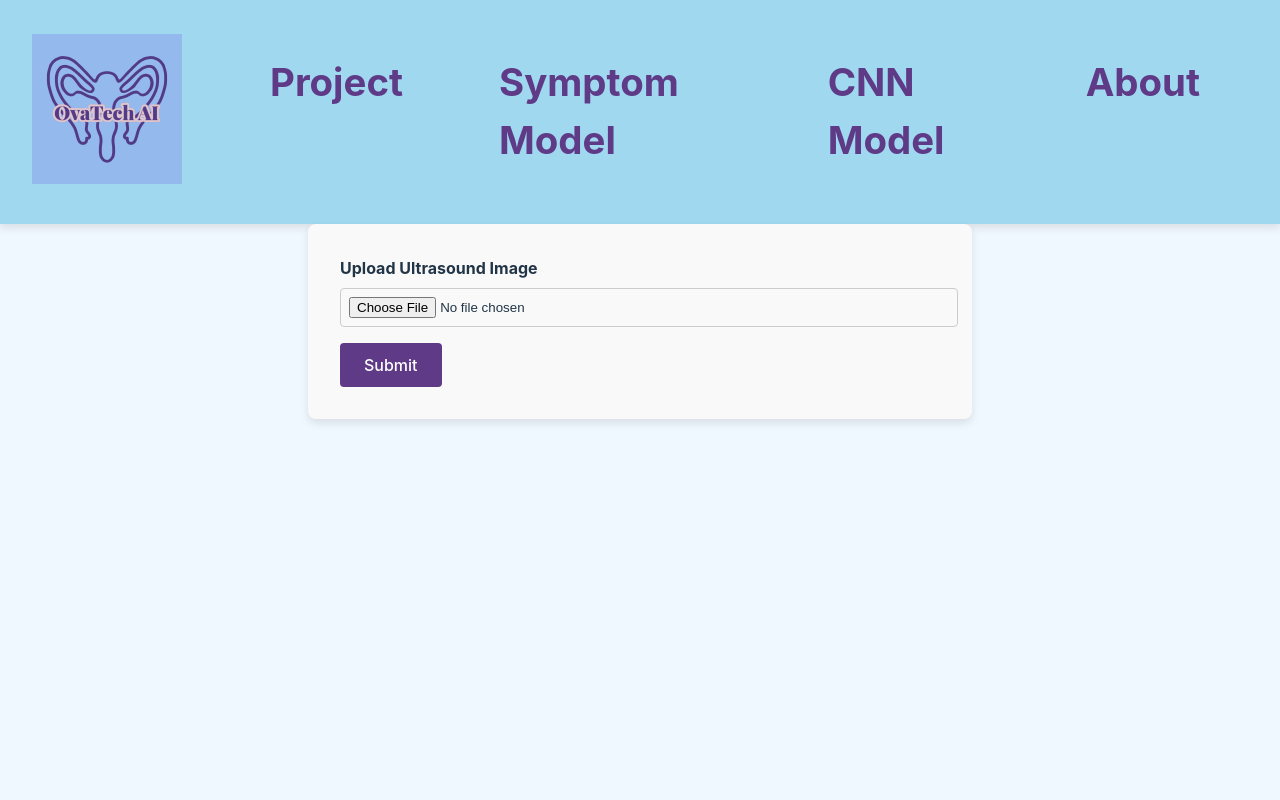
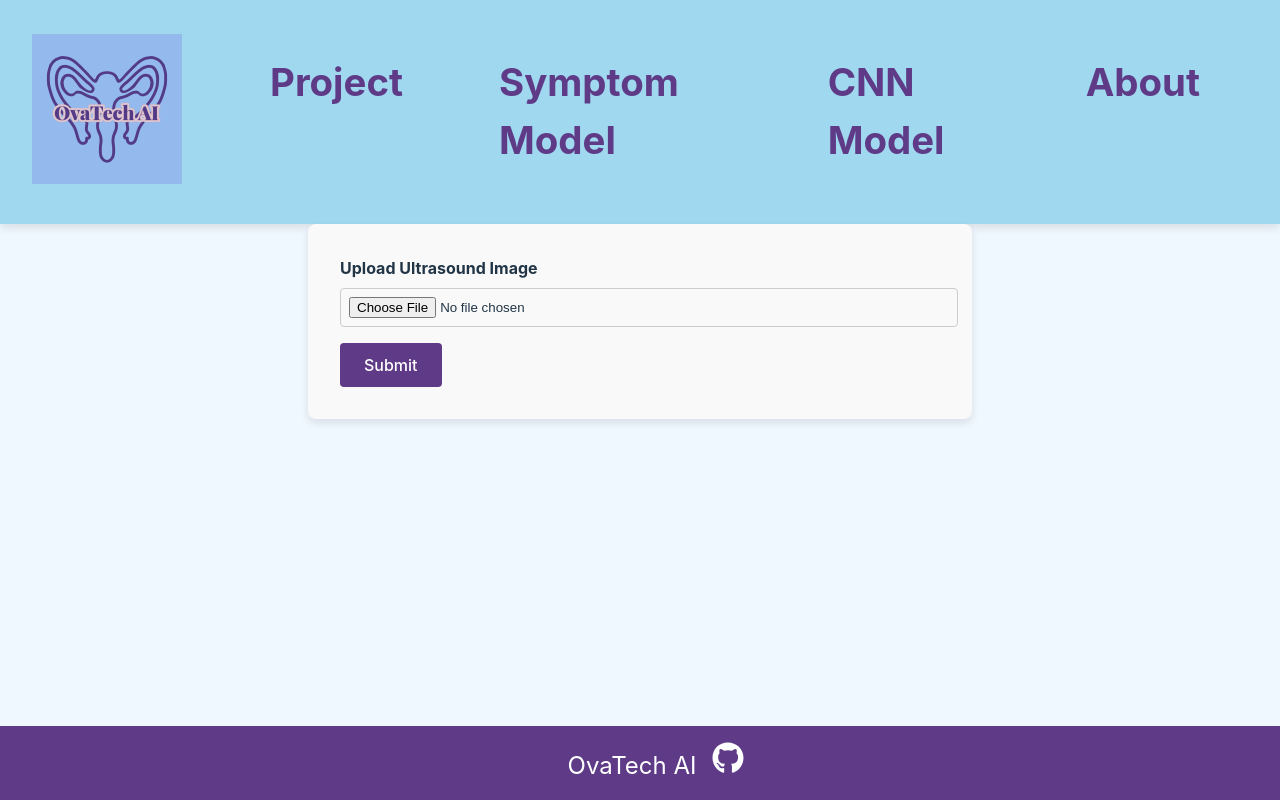
Before and after one commit to OvaTech-AI/pcos-web-app-new, a React (Vite) app: page /cnn-model in a window 1280 px wide. Built offline with nearby package versions, Linux system fonts and the light colour scheme.

Commit message:
feat: add footer

```diff
--- a/package.json
+++ b/package.json
@@ -13,6 +13,7 @@
     "@types/styled-components": "^5.1.34",
     "react": "^18.2.0",
     "react-dom": "^18.2.0",
+    "react-icons": "^5.2.1",
     "react-router-dom": "^6.23.1",
     "styled-components": "^6.1.11"
   },
--- a/src/App.tsx
+++ b/src/App.tsx
@@ -5,6 +5,7 @@ import Navbar from './components/NavBar';
 import SymptomModel from './components/SymptomModel';
 import CNNModel from './components/CnnModel';
 import About from './components/About';
+import { FaGithub } from 'react-icons/fa';
 
 const AppContainer = styled.div`
   text-align: center;
@@ -22,6 +23,30 @@ const AppTitle = styled.h1`
 
 const AppDescription = styled.p`
   font-size: 2rem;
+`;
+
+const Footer = styled.footer`
+  background-color: #5e3a87;
+  color: #ffffff;
+  padding: 1rem;
+  position: fixed;
+  width: 100%;
+  bottom: 0;
+  text-align: center;
+`;
+
+const FooterText = styled.span`
+  margin-right: 1rem;
+  font-size: 1.5rem;
+`;
+
+const FooterLink = styled.a`
+  color: #ffffff;
+  text-decoration: none;
+
+  &:hover {
+    text-decoration: underline;
+  }
 `;
 
 const Home = () => (
@@ -43,6 +68,12 @@ const App: React.FC = () => {
         <Route path="/about" element={<About />} />
         <Route path="/" element={<Home />} />
       </Routes>
+      <Footer>
+        <FooterText>OvaTech AI</FooterText>
+        <FooterLink href="https://github.com/OvaTech-AI" target="_blank">
+          <FaGithub size={32} />
+        </FooterLink>
+      </Footer>
     </Router>
   );
 }
```
Also changed, not shown: 1 other file (tests, documents, lock files or other folders).
